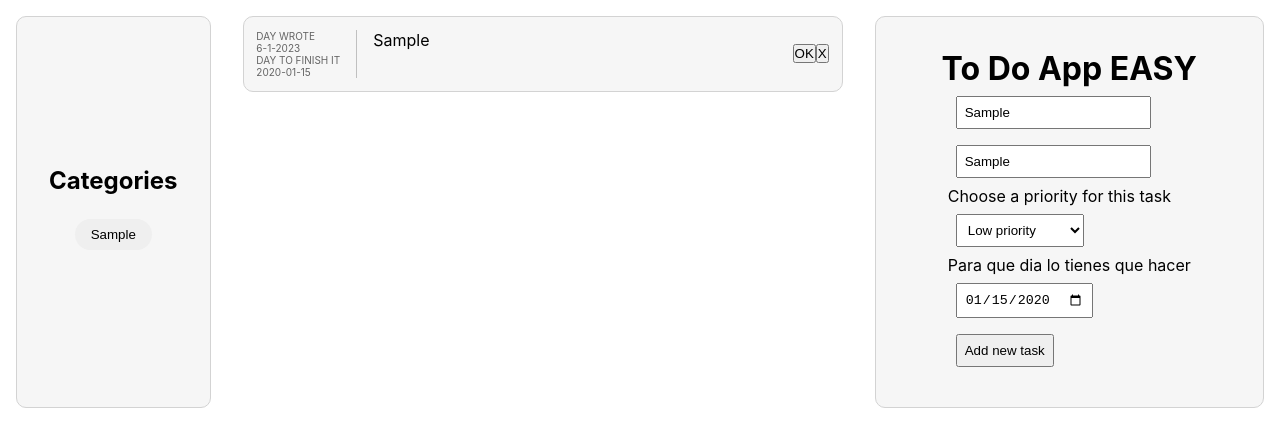
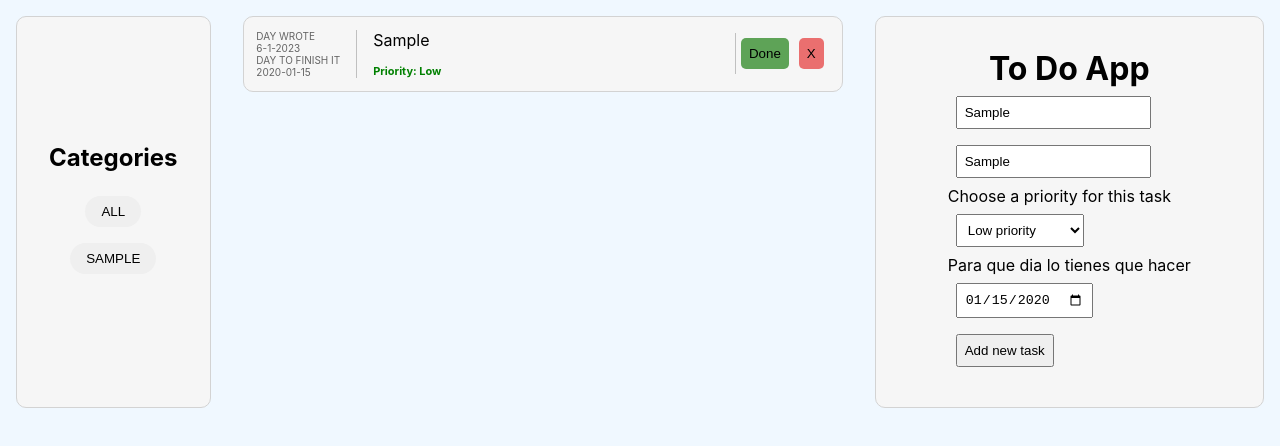
Before and after one commit to MartinBal97/toDoApp-react, a React (Create React App) app: page / in a window 1280 px wide. Both pictures are taken after typing "Sample", "Sample", "2020-01-15" into the empty fields and a click on the input "Add new task". Shown: the top 446 px of the page. Built offline with nearby package versions, Linux system fonts and the light colour scheme.

Commit message:
Se agregan categorias

```diff
--- a/src/App.css
+++ b/src/App.css
@@ -46,3 +46,6 @@
   display: flex;
   margin: 0 auto;
 }
+button {
+  cursor: pointer;
+}
--- a/src/App.js
+++ b/src/App.js
@@ -1,5 +1,5 @@
 import './App.css';
-import { useState } from 'react';
+import { useEffect, useState } from 'react';
 import Form from './Form/Form.jsx'
 import Todolist from './Todolist/Todolist';
 import Category from './Category/Category';
@@ -7,14 +7,19 @@ import Category from './Category/Category';
 function App() {
 
   const [data, setData] = useState([]);
-  const [allCategories, setAllCategories] = useState([]);
+  const [tasksSameCategory, setTasksSameCategory] = useState(data)
+
+  useEffect(() => {
+    setTasksSameCategory(data)
+  }, [data]);
+
 
   return (
     <div id='app'>
       <div className="main">
-        <Category allCategories={allCategories}/>
-        <Todolist data={data} />
-        <Form setData={setData} setAllCategories={setAllCategories} />
+        <Category setTasksSameCategory={setTasksSameCategory} data={data} />
+        <Todolist tasksSameCategory={tasksSameCategory} data={data} setData={setData}/>
+        <Form setData={setData}  />
       </div>
     </div>
   );
--- a/src/Category/Category.jsx
+++ b/src/Category/Category.jsx
@@ -1,20 +1,34 @@
 import './Category.css'
 
 
-export default function Category({allCategories}) {
+export default function Category({ data,setTasksSameCategory }) {
 
-    console.log(allCategories)
+    const allCategories = ['All', ...new Set(data.map(task => task.category.category))]
+
+
+    const filterCategory= (e) => {
+        const category = e.target.innerText
+
+        if (category === 'ALL'){
+		 	setTasksSameCategory(data)
+		} else {
+            setTasksSameCategory(data.filter(e => e.category.category === category))
+        }
+    }
 
 
     return (
         <div className='containerCategory'>
-        <h2 className='titleCateg'>Categories</h2>
+            <h2 className='titleCateg'>Categories</h2>
         {
-            allCategories.map((category, i) => {
-                return (
-                <button className='categ' key={i} >{category}</button>
-            )})
+             (allCategories !== []) ?
+                allCategories.map((categs, i) => {
+                    return (
+                        <button onClick={filterCategory} className='categ' key={i} >{categs.toUpperCase()}</button>
+                    )
+                })
+            : null
         }
-    </div>
+        </div>
     )
 }
--- a/src/Form/Form.jsx
+++ b/src/Form/Form.jsx
@@ -1,46 +1,45 @@
 import './Form.css'
 import { useState } from 'react';
 
-export default function Form({setData,setAllCategories}) {
+export default function Form({setData,isDone,isDeleted}) {
 
     const [task, setTask] = useState('');
-    const [category, setCategory] = useState('');
-    const [priority, setPriority] = useState('');
-    const [dateDone, setDateDone] = useState('');
+    const [category, setCategory] = useState('Others');
+    const [priority, setPriority] = useState('Low');
+    const [dateDone, setDateDone] = useState('--');
+
 
     const handleSubmit = (event) => {
         event.preventDefault();
-
+        if (task === '') {
+            alert('Debes colocar una tarea')
+        } else {
             let dateWrote = new Date()
-
-
 
             setData(prev =>
                 [...prev,{  task: { task },
                     category: { category },
                     priority: { priority },
                     dateWrote: `${dateWrote.getDate()}-${dateWrote.getMonth()}-${dateWrote.getFullYear()}`,
-                dateDone: { dateDone }
+                    dateDone: { dateDone },
                 }]
             )
-
-        setAllCategories(prev => [...prev,category])
-
+        }
     }
 
     return (
         <div className='containerForm'>
-            <h1>To Do App EASY</h1>
+            <h1>To Do App</h1>
             <form onSubmit={handleSubmit}>
                 <input onChange={(e) => setTask(e.target.value)} name='task' type="text" placeholder="Write a task" />
-                <input onChange={(e) => setCategory(e.target.value)} type="text" placeholder="Write a category" />
+                <input onChange={(e) => setCategory(e.target.value.toUpperCase())} type="text" placeholder="Write a category" />
 
                 <div className="priorityContainer">
                     <label htmlFor="priority">Choose a priority for this task</label>
-                    <select onChange={(e) => setPriority(e.target.value)} name="priority" id="priority">
-                        <option value="low">Low priority</option>
-                        <option value="medium">Medium priority</option>
-                        <option value="high">High priority</option>
+                    <select value={priority} onChange={(e) => setPriority(e.target.value)} name="priority" id="priority">
+                        <option value="Low">Low priority</option>
+                        <option value="Medium">Medium priority</option>
+                        <option value="High">High priority</option>
                     </select>
                 </div>
                 <div className='dateTask'>
--- a/src/ToDo/Todo.css
+++ b/src/ToDo/Todo.css
@@ -21,6 +21,48 @@
     padding-right: 1rem;
     border-right: 1px solid rgb(192, 192, 192);
 }
+.taskPriority {
+    display: flex;
+    flex-direction: column;
+    justify-content: space-between;
+}
+.Medium , .High , .Low{
+    font-size: 11px;
+    font-weight: bold;
+}
+.High {
+    color: red;
+}
+.Medium {
+    color: rgb(215, 183, 0);
+}
+.Low {
+    color: green;
+}
+
 .buttons {
     display: flex;
+    border-left: 1px solid rgb(192, 192, 192);
 }
+.btn {
+    padding: 0.5rem;
+    border: none;
+    margin: 5px;
+    border-radius: 5px;
+    color: rgb(0, 0, 0);
+}
+.btn:hover {
+    opacity: 0.9;
+}
+.delete {
+    background-color: rgb(234, 111, 111);
+}
+.done {
+    background-color: rgb(94, 163, 87);
+
+}
+/*****js*****/
+.tachado {
+    text-decoration:line-through;
+    opacity: 0.5;
+}
--- a/src/ToDo/Todo.jsx
+++ b/src/ToDo/Todo.jsx
@@ -1,27 +1,35 @@
 import './Todo.css'
 
-export default function ToDo({ task }) {
+export default function ToDo({ task, data, setData}) {
 
+    const btnDelete = (ev) => {
+        // ev.target.parentElement.parentElement.remove()
+       setData(data.filter(e => e.task.task !== ev.target.parentElement.previousElementSibling.lastChild.firstChild.innerText))
+    }
+
+    const btnDone = (e) => {
+        e.target.parentElement.previousElementSibling.classList.toggle('tachado')
+    }
 
     return (
         <div className='containerToDo'>
         {
-
-
                 <div className='containerToDoes'>
                     <div>
                         <div className="dates">
                             <p>DAY WROTE <br /> {task.dateWrote}</p>
                             <p>DAY TO FINISH IT <br />{task.dateDone.dateDone}</p>
                         </div>
-                        <p className="task">{task.task.task}</p>
+                        <div className='taskPriority'>
+                            <p className="task">{task.task.task}</p>
+                            <p className={task.priority.priority}>Priority: {task.priority.priority}</p>
+                        </div>
                     </div>
                     <div className="buttons">
-                        <button className="btn done">OK</button>
-                        <button className="btn delete">X</button>
+                        <button onClick={btnDone} className="btn done">Done</button>
+                        <button onClick={btnDelete} className="btn delete">X</button>
                     </div>
                 </div>
-
 
         }
     </div>
--- a/src/Todolist/Todolist.jsx
+++ b/src/Todolist/Todolist.jsx
@@ -1,11 +1,13 @@
 import ToDo from '../ToDo/Todo'
 
-export default function Todolist({data}) {
+export default function Todolist({data, setData,tasksSameCategory}) {
+
+
 
   return (
       <div className='containerTodolist'>
       {
-          data.map((task,i) => <ToDo task={task} indice={i} key={i} />)
+        tasksSameCategory.map((task,i) => <ToDo setData={setData} task={task} data={data} key={i} />)
       }
       </div>
   );
--- a/src/index.css
+++ b/src/index.css
@@ -1,3 +1,4 @@
+
 body {
   margin: 0;
   font-family: -apple-system, BlinkMacSystemFont, 'Segoe UI', 'Roboto', 'Oxygen',
@@ -5,6 +6,7 @@ body {
     sans-serif;
   -webkit-font-smoothing: antialiased;
   -moz-osx-font-smoothing: grayscale;
+  background-color: aliceblue;
 }
 
 code {
```
Lines whose indentation alone changed are shown as unchanged.
